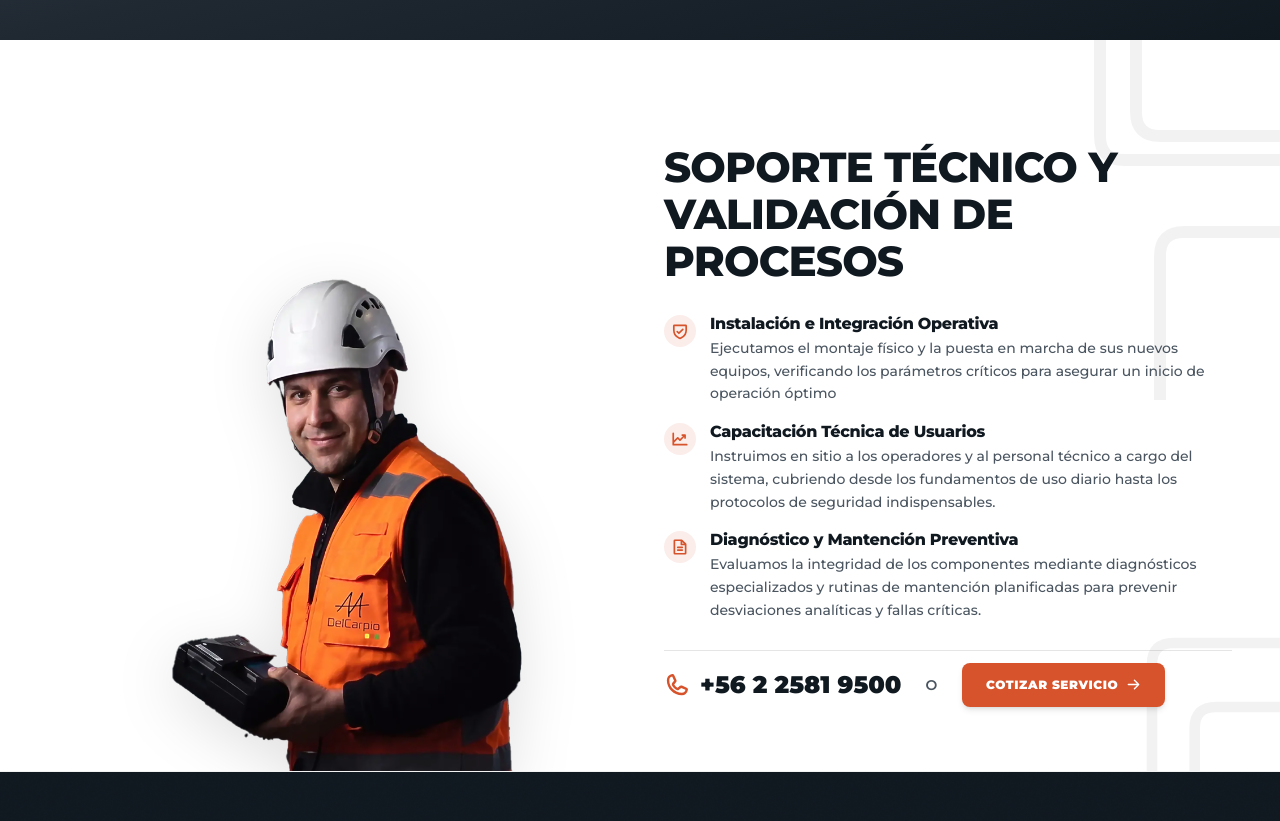
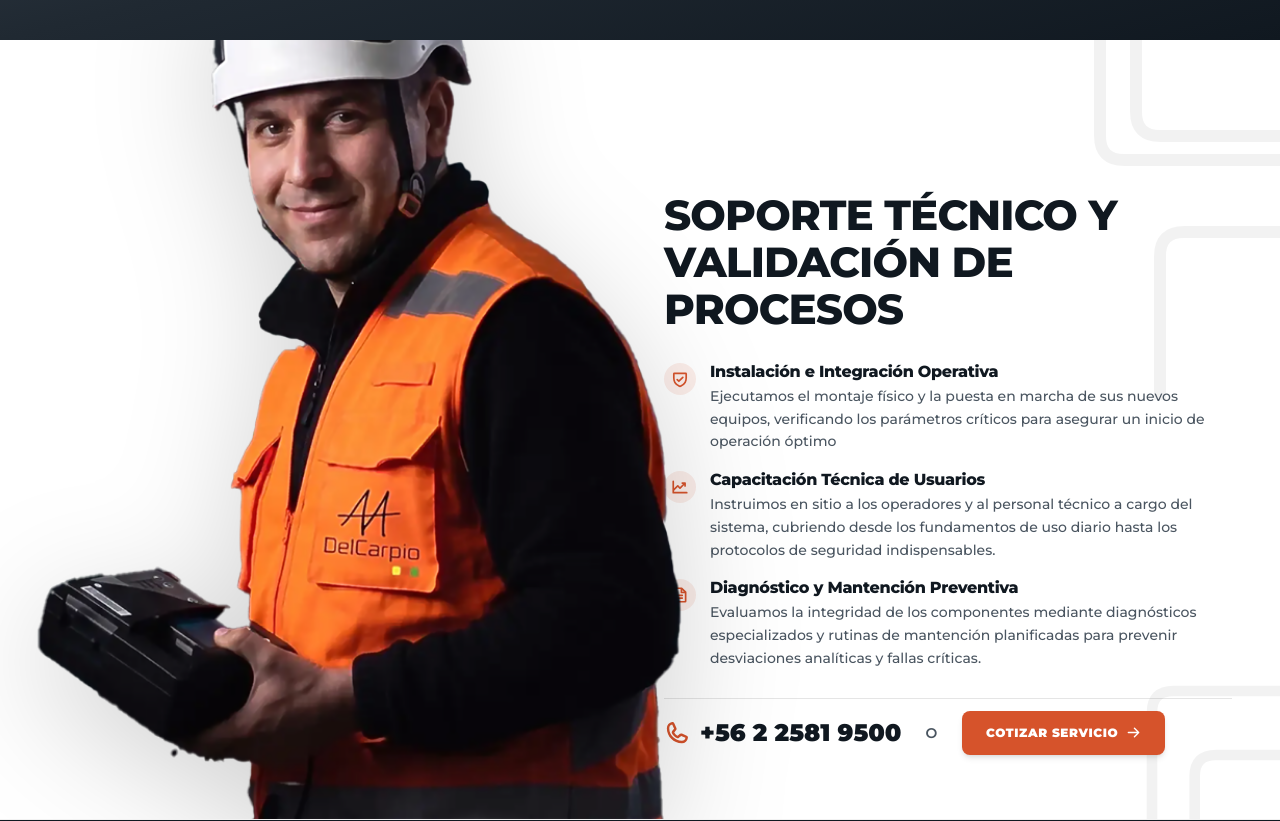
Before and after one commit to delcarpiohub/LandingPage, a Next.js app: page / in a window 1280 px wide. Shown: the part 2780-3601 px from the top of the page. Built offline with nearby package versions, Linux system fonts and the light colour scheme.

Commit message:
feat(compliance): agrandar significativamente la imagen del especialista para mayor presencia visual

```diff
--- a/src/components/sections/compliance-band.tsx
+++ b/src/components/sections/compliance-band.tsx
@@ -61,15 +61,15 @@ export function ComplianceBand() {
       <div className="relative z-10 mx-auto max-w-[1340px] px-6 lg:px-12">
         <div className="grid grid-cols-1 lg:grid-cols-2 items-end gap-8 lg:gap-12">
 
-          {/* 1. LEFT SIDE: Specialist Photo Cutout - Rests directly on the bottom border of the section */}
-          <div className="relative w-full h-[420px] sm:h-[480px] lg:h-[540px] xl:h-[580px] flex items-end justify-center lg:justify-start -mb-px">
+          {/* 1. LEFT SIDE: Specialist Photo Cutout - Enormously enlarged for maximum visual presence */}
+          <div className="relative w-full h-[460px] sm:h-[540px] lg:h-[640px] xl:h-[700px] flex items-end justify-center lg:justify-center overflow-visible -mb-px">
             <Image
               src="/fotos/especialista-delcarpio-hero-cutout.png"
               alt="Especialista técnico Del Carpio realizando soporte e inspección en terreno"
               fill
               priority
               sizes="(min-width: 1024px) 50vw, 100vw"
-              className="object-contain object-bottom drop-shadow-[0_15px_30px_rgba(0,0,0,0.12)] transition-transform duration-700 ease-out hover:scale-[1.02] origin-bottom"
+              className="object-contain object-bottom scale-[1.25] sm:scale-[1.35] lg:scale-[1.45] xl:scale-[1.52] origin-bottom drop-shadow-[0_20px_40px_rgba(0,0,0,0.18)] transition-transform duration-700 ease-out hover:scale-[1.55]"
             />
           </div>
 
```
